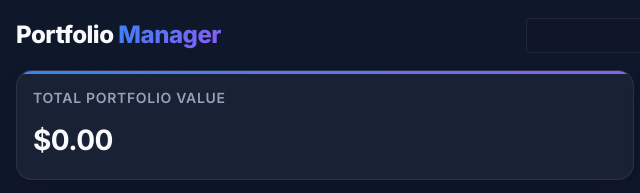
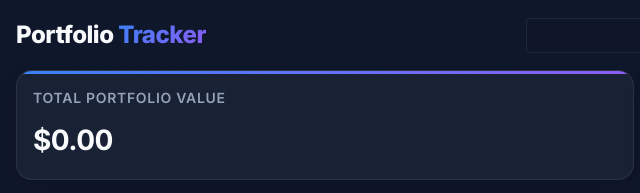
Before and after one commit to zenmark29/portfolio, a website: page public/index.html in a window 1280 px wide. Shown: the top 193 px of the page, 0-640 px from the left. Drawn offline with Linux system fonts and the light colour scheme; no server answers.

Commit message:
renamed from manager to tracker

```diff
--- a/public/index.html
+++ b/public/index.html
@@ -3,7 +3,7 @@
 <head>
     <meta charset="UTF-8">
     <meta name="viewport" content="width=device-width, initial-scale=1.0">
-    <title>Portfolio Manager</title>
+    <title>Portfolio Tracker</title>
     <meta name="description" content="Offline-first modern portfolio management and rebalancing engine.">
     <link rel="stylesheet" href="style.css">
 </head>
@@ -12,7 +12,7 @@
 
     <main class="container" id="mainAppContent">
         <header class="app-header">
-            <h1>Portfolio <span>Manager</span></h1>
+            <h1>Portfolio <span>Tracker</span></h1>
             <div style="display: flex; gap: 1rem; align-items: center;">
                 <select id="portfolioSelect" class="grid-input" style="width: 220px; padding: 0.5rem; background: rgba(15,23,42,0.8); border: 1px solid var(--border-color);"></select>
                 <div style="position: relative;">
```
